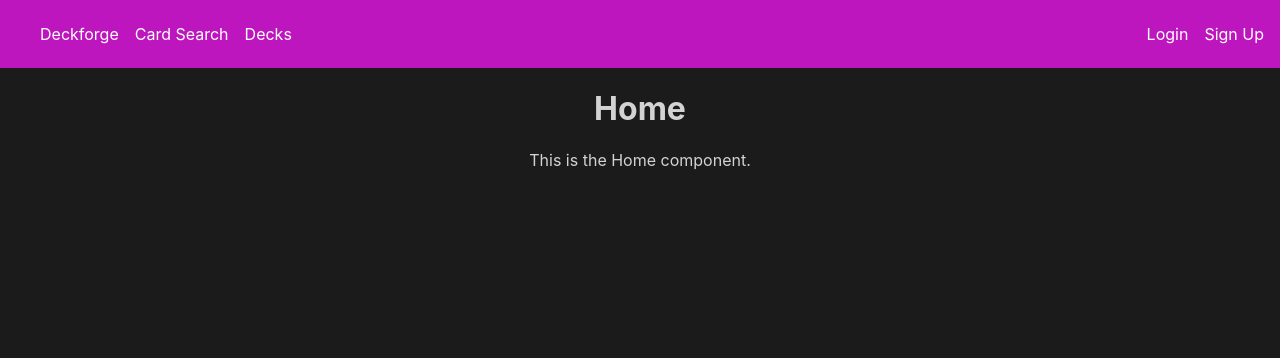
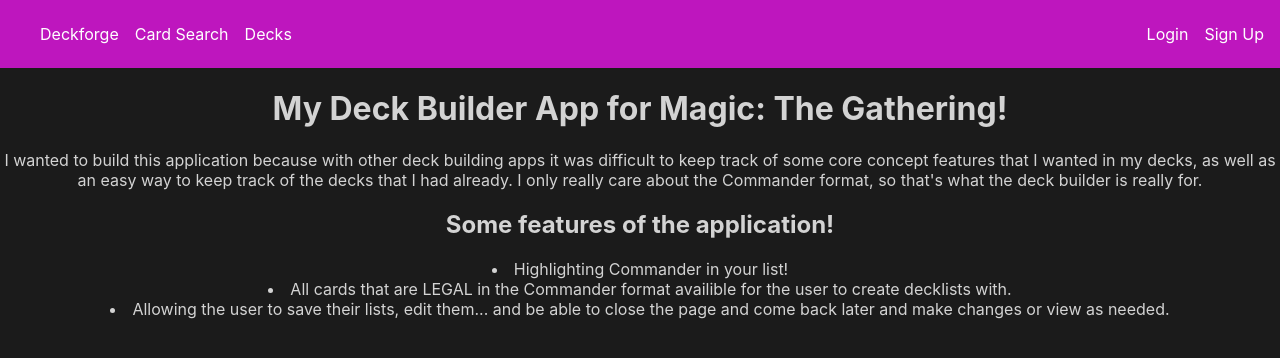
Before and after one commit to PapineauA/MTG_Deck_Builder, a React (Create React App) app in the folder frontend/: page / in a window 1280 px wide. Shown: the top 358 px of the page. Built offline with nearby package versions, Linux system fonts and the light colour scheme.

Commit message:
Finishing home, adjusting readme, more work on searchbox

```diff
--- a/frontend/src/App.css
+++ b/frontend/src/App.css
@@ -55,10 +55,6 @@
   align-items: center;
 }
 
-h1 {
+h1, h2, p {
   color: lightgray;
 }
-
-p {
-  color: lightgray;
-}
--- a/frontend/src/components/home.jsx
+++ b/frontend/src/components/home.jsx
@@ -3,8 +3,13 @@
 function Home() {
   return (
     <div>
-      <h1>Home</h1>
-      <p>This is the Home component.</p>
+        <h1>My Deck Builder App for Magic: The Gathering!</h1>
+        <p>I wanted to build this application because with other deck building apps it was difficult to keep track of some core concept features that I wanted in my decks,
+        as well as an easy way to keep track of the decks that I had already. I only really care about the Commander format, so that's what the deck builder is really for.</p>
+        <h2>Some features of the application!</h2>
+        <li style={{color: "lightgray"}}>Highlighting Commander in your list!</li>
+        <li style={{color: "lightgray"}}>All cards that are LEGAL in the Commander format availible for the user to create decklists with.</li>
+        <li style={{color: "lightgray"}}>Allowing the user to save their lists, edit them... and be able to close the page and come back later and make changes or view as needed.</li>
     </div>
   );
 }
--- a/frontend/src/components/searchbox.css
+++ b/frontend/src/components/searchbox.css
@@ -30,7 +30,3 @@
 .autocomplete-list li:hover {
     background-color: #eee;
 }
-
-.search-box ul{
-
-}
--- a/frontend/src/components/searchbox.jsx
+++ b/frontend/src/components/searchbox.jsx
@@ -19,6 +19,7 @@
     "strawberry"
   ];
   const handleChange = (e) => {
+    fetch("/cardsearch/abc").then(res => res.json()).then(data => console.log(data))
     setSearchTerm(e.target.value);
     if (e.target.value) {
       const searchResults = elements.filter((element) =>
```
Also changed, not shown: 2 other files (tests, documents, lock files or other folders).
